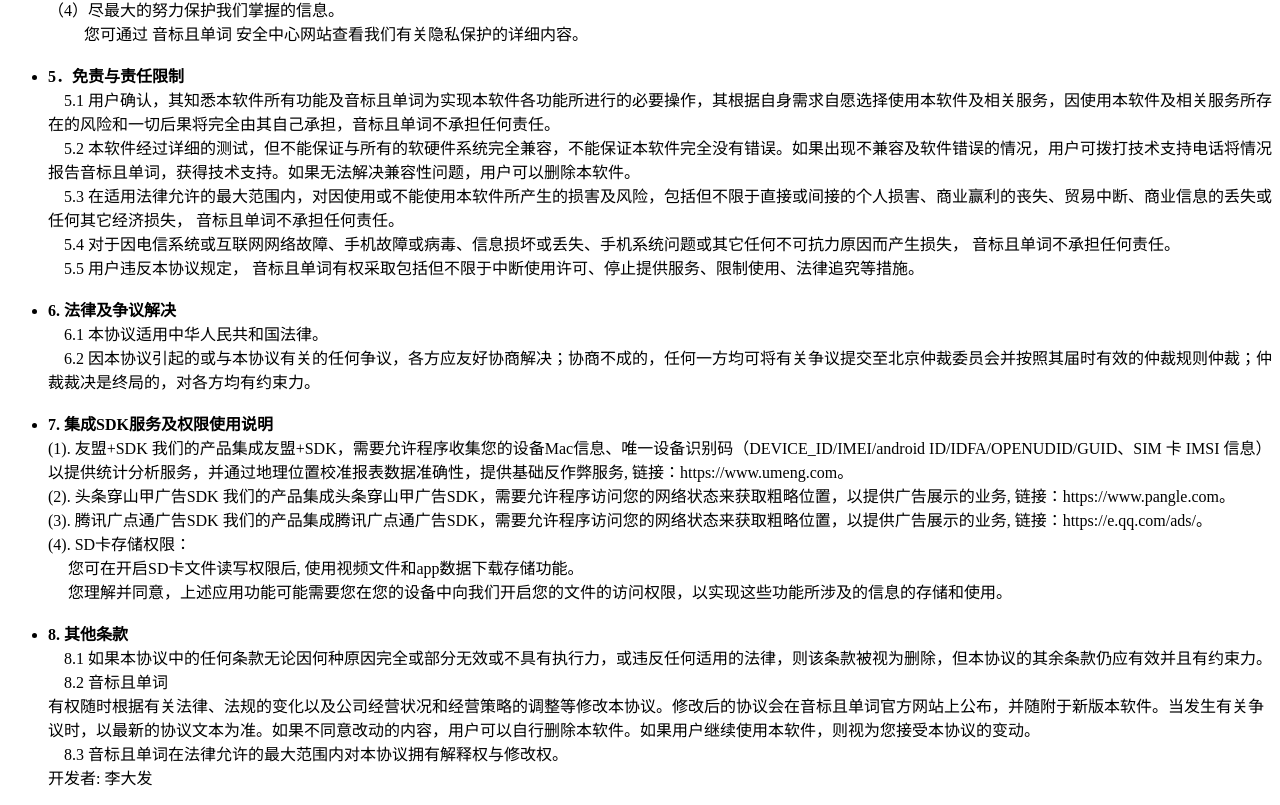
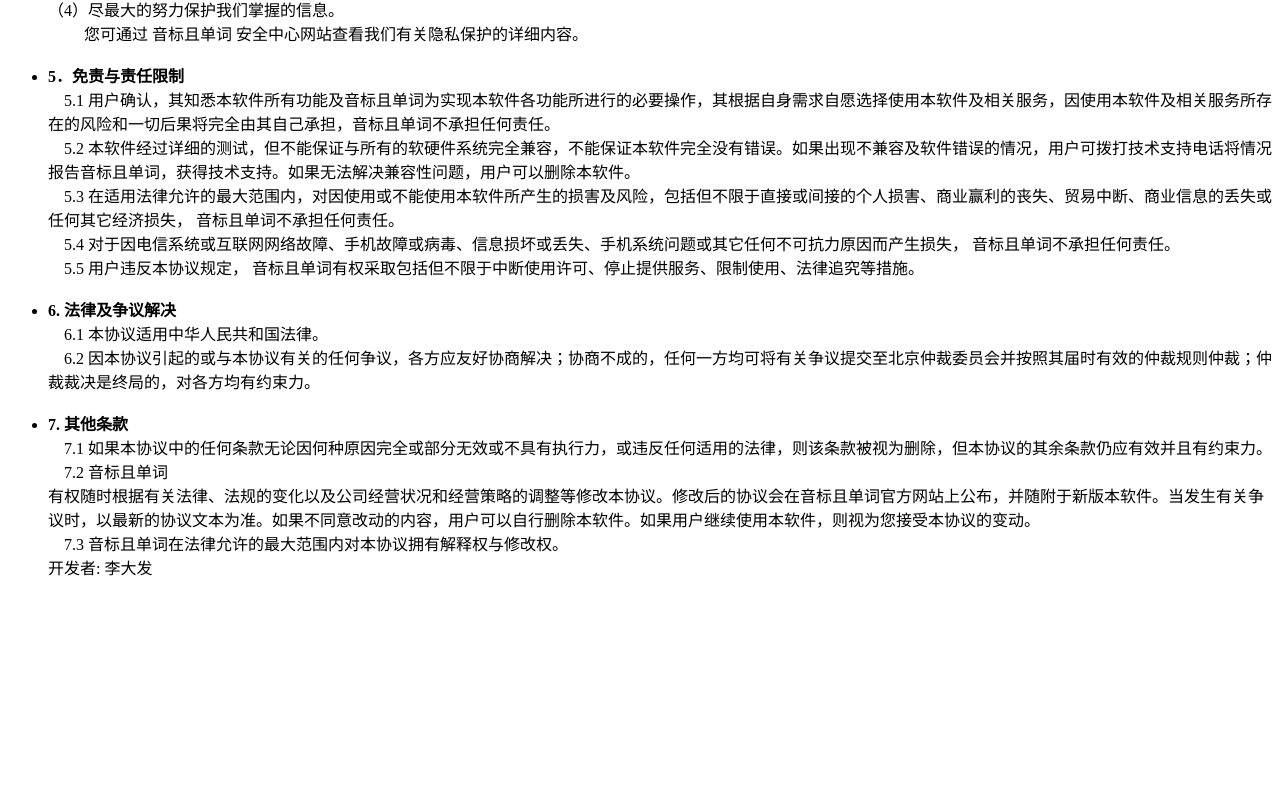
Before and after one commit to actor20170211030627/PhoneticSymbol, a plain HTML site: page index.html in a window 1280 px wide. Shown: the part 1319-2124 px from the top of the page. After the commit the page ends 1914 px from the top, so only its background shows below. Drawn offline with Linux system fonts and the light colour scheme.

Commit message:
Update index.html

```diff
--- a/index.html
+++ b/index.html
@@ -128,32 +128,13 @@
         </li>
 
 
-        <li><b>7. 集成SDK服务及权限使用说明</b><br/>
-            (1). 友盟+SDK 我们的产品集成友盟+SDK，需要允许程序收集您的设备Mac信息、唯一设备识别码（DEVICE_ID/IMEI/android
-            ID/IDFA/OPENUDID/GUID、SIM 卡 IMSI 信息）以提供统计分析服务，并通过地理位置校准报表数据准确性，提供基础反作弊服务,
-            链接：https://www.umeng.com。
+        <li><b>7. 其他条款</b><br/>
+            &emsp;7.1 如果本协议中的任何条款无论因何种原因完全或部分无效或不具有执行力，或违反任何适用的法律，则该条款被视为删除，但本协议的其余条款仍应有效并且有约束力。
             <br/>
-            (2). 头条穿山甲广告SDK 我们的产品集成头条穿山甲广告SDK，需要允许程序访问您的网络状态来获取粗略位置，以提供广告展示的业务,
-            链接：https://www.pangle.com。
-            <br/>
-            (3). 腾讯广点通广告SDK 我们的产品集成腾讯广点通广告SDK，需要允许程序访问您的网络状态来获取粗略位置，以提供广告展示的业务,
-            链接：https://e.qq.com/ads/。
-            <br/>
-            (4). SD卡存储权限：<br />
-            &emsp; 您可在开启SD卡文件读写权限后, 使用视频文件和app数据下载存储功能。<br />
-            &emsp; 您理解并同意，上述应用功能可能需要您在您的设备中向我们开启您的文件的访问权限，以实现这些功能所涉及的信息的存储和使用。
-            <br/>
-            <br/>
-        </li>
-
-
-        <li><b>8. 其他条款</b><br/>
-            &emsp;8.1 如果本协议中的任何条款无论因何种原因完全或部分无效或不具有执行力，或违反任何适用的法律，则该条款被视为删除，但本协议的其余条款仍应有效并且有约束力。
-            <br/>
-            &emsp;8.2 音标且单词<br/>
+            &emsp;7.2 音标且单词<br/>
             有权随时根据有关法律、法规的变化以及公司经营状况和经营策略的调整等修改本协议。修改后的协议会在音标且单词官方网站上公布，并随附于新版本软件。当发生有关争议时，以最新的协议文本为准。如果不同意改动的内容，用户可以自行删除本软件。如果用户继续使用本软件，则视为您接受本协议的变动。
             <br/>
-            &emsp;8.3 音标且单词在法律允许的最大范围内对本协议拥有解释权与修改权。<br/>
+            &emsp;7.3 音标且单词在法律允许的最大范围内对本协议拥有解释权与修改权。<br/>
             开发者: 李大发
             <br/>
         </li>
```
